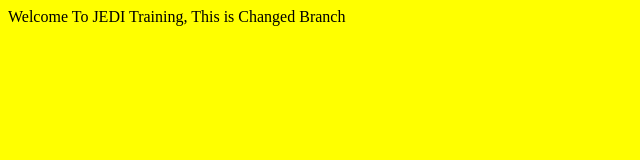
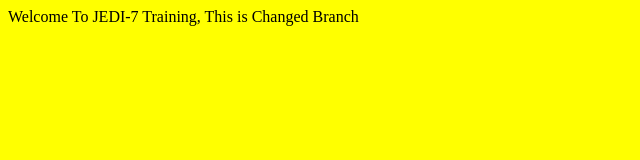
Before and after one commit to vk-98/UI-Project, a plain HTML site: page index.html in a window 1280 px wide. Shown: the full height of the page, 0-640 px from the left. Drawn offline with Linux system fonts and the light colour scheme.

Commit message:
another change

```diff
--- a/index.html
+++ b/index.html
@@ -10,7 +10,7 @@
 </head>
 
 <body>
-    Welcome To JEDI Training, This is Changed Branch
+    Welcome To JEDI-7 Training, This is Changed Branch
     <script src="./js/main.js"></script>
 </body>
 
```
